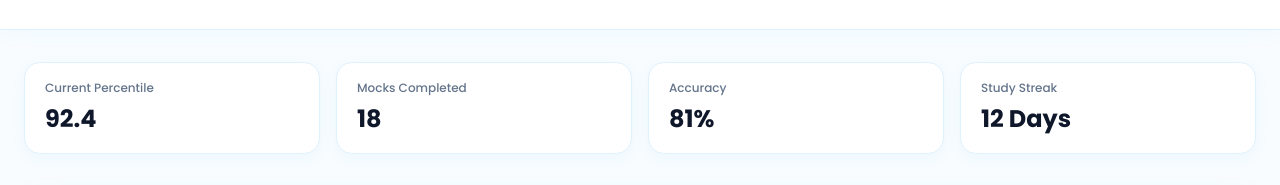
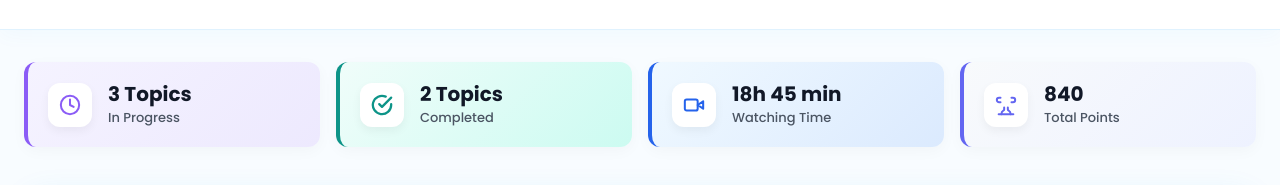
Before and after one commit to AyushmanGupta21/TechnoCAT, a Next.js app: page /intelligence in a window 1280 px wide. Shown: the part 323-508 px from the top of the page. Built offline with nearby package versions, Linux system fonts and the light colour scheme; no server answers; the database is empty.

Commit message:
Fix: Replace static snapshot cards with original dynamic dashboard metrics

```diff
--- a/src/app/intelligence/intelligence.module.css
+++ b/src/app/intelligence/intelligence.module.css
@@ -934,3 +934,69 @@
   color: #2563EB;
   font-weight: 700;
 }
+
+
+/* Original Dashboard Metric Cards */
+.metricCardsRow {
+  display: grid;
+  grid-template-columns: repeat(1, 1fr);
+  gap: 16px;
+  animation: slideUp 0.4s ease-out;
+}
+@media (min-width: 640px) {
+  .metricCardsRow {
+    grid-template-columns: repeat(2, 1fr);
+  }
+}
+@media (min-width: 1024px) {
+  .metricCardsRow {
+    grid-template-columns: repeat(4, 1fr);
+  }
+}
+
+.metricCard {
+  border-radius: 12px;
+  padding: 20px;
+  display: flex;
+  align-items: center;
+  gap: 16px;
+  box-shadow: 0 4px 15px rgba(0, 0, 0, 0.03);
+  transition: transform 0.2s ease, box-shadow 0.2s ease;
+}
+.metricCard:hover {
+  transform: translateY(-2px);
+  box-shadow: 0 6px 20px rgba(0, 0, 0, 0.05);
+}
+
+.metricIconBox {
+  width: 44px;
+  height: 44px;
+  border-radius: 12px;
+  display: flex;
+  align-items: center;
+  justify-content: center;
+  flex-shrink: 0;
+  box-shadow: 0 4px 10px rgba(0, 0, 0, 0.05);
+}
+
+.iconPurple { background: #FFFFFF; color: #8B5CF6; }
+.iconGreen { background: #FFFFFF; color: #0D9488; }
+.iconOrange { background: #FFFFFF; color: #2563EB; }
+.iconPink { background: #FFFFFF; color: #6366F1; }
+
+.metricInfo {
+  display: flex;
+  flex-direction: column;
+}
+.metricValue {
+  font-size: 20px;
+  font-weight: 700;
+  color: #111827;
+  line-height: 1.2;
+}
+.metricLabel {
+  font-size: 13px;
+  color: #4B5563;
+  margin-top: 2px;
+  font-weight: 500;
+}
--- a/src/app/intelligence/page.tsx
+++ b/src/app/intelligence/page.tsx
@@ -1,10 +1,43 @@
-import React from "react";
+"use client";
+
+import React, { useState, useEffect } from "react";
 import Link from "next/link";
 import styles from "./intelligence.module.css";
 import Image from "next/image";
 import PostLoginNavActions from "@/components/PostLoginNavActions";
 
+interface DashboardData {
+  metrics: {
+    inProgressCourses: number;
+    completedCourses: number;
+    watchingTime: string;
+    pointsEarned: number;
+  };
+}
+
 export default function IntelligenceHubPage() {
+  const [dashboardData, setDashboardData] = useState<DashboardData | null>(null);
+  const [isLoading, setIsLoading] = useState(true);
+
+  useEffect(() => {
+    const fetchDashboard = async () => {
+      try {
+        const res = await fetch("/api/dashboard");
+        if (res.ok) {
+          const text = await res.text();
+          if (text && text.trim().length > 0) {
+            setDashboardData(JSON.parse(text));
+          }
+        }
+      } catch (err) {
+        console.warn("Failed to fetch data:", err);
+      } finally {
+        setIsLoading(false);
+      }
+    };
+    fetchDashboard();
+  }, []);
+
   return (
     <div className={styles.dashboardWrapper}>
       {/* ===== HEADER SECTION (Mirrored from Dashboard) ===== */}
@@ -67,23 +100,66 @@ export default function IntelligenceHubPage() {
       <main className={styles.mainContent}>
 
         {/* STUDENT SNAPSHOT */}
+        {/* STUDENT SNAPSHOT (Original Dashboard Style) */}
         <section className={styles.snapshotSection}>
-          <div className={styles.snapshotGrid}>
-            <div className={styles.snapshotCard}>
-              <span className={styles.snapLabel}>Current Percentile</span>
-              <span className={styles.snapValue}>92.4</span>
+          <div className={styles.metricCardsRow}>
+            {/* Card 1: In Progress */}
+            <div className={styles.metricCard} style={{ background: 'linear-gradient(135deg, #f5f3ff, #ede9fe)', borderLeft: '4px solid #8b5cf6' }}>
+              <div className={`${styles.metricIconBox} ${styles.iconPurple}`}>
+                <svg width="22" height="22" viewBox="0 0 24 24" fill="none" stroke="currentColor" strokeWidth="2.2" strokeLinecap="round" strokeLinejoin="round">
+                  <circle cx="12" cy="12" r="10" />
+                  <polyline points="12 6 12 12 16 14" />
+                </svg>
+              </div>
+              <div className={styles.metricInfo}>
+                <span className={styles.metricValue}>{isLoading ? "—" : dashboardData?.metrics?.inProgressCourses || 0} Topics</span>
+                <span className={styles.metricLabel}>In Progress</span>
+              </div>
             </div>
-            <div className={styles.snapshotCard}>
-              <span className={styles.snapLabel}>Mocks Completed</span>
-              <span className={styles.snapValue}>18</span>
+
+            {/* Card 2: Completed */}
+            <div className={styles.metricCard} style={{ background: 'linear-gradient(135deg, #f0fdfa, #ccfbf1)', borderLeft: '4px solid #0D9488' }}>
+              <div className={`${styles.metricIconBox} ${styles.iconGreen}`}>
+                <svg width="22" height="22" viewBox="0 0 24 24" fill="none" stroke="currentColor" strokeWidth="2.5" strokeLinecap="round" strokeLinejoin="round">
+                  <path d="M22 11.08V12a10 10 0 1 1-5.93-9.14" />
+                  <polyline points="22 4 12 14.01 9 11.01" />
+                </svg>
+              </div>
+              <div className={styles.metricInfo}>
+                <span className={styles.metricValue}>{isLoading ? "—" : dashboardData?.metrics?.completedCourses || 0} Topics</span>
+                <span className={styles.metricLabel}>Completed</span>
+              </div>
             </div>
-            <div className={styles.snapshotCard}>
-              <span className={styles.snapLabel}>Accuracy</span>
-              <span className={styles.snapValue}>81%</span>
+
+            {/* Card 3: Watching Time */}
+            <div className={styles.metricCard} style={{ background: 'linear-gradient(135deg, #f0f9ff, #dbeafe)', borderLeft: '4px solid #2563EB' }}>
+              <div className={`${styles.metricIconBox} ${styles.iconOrange}`}>
+                <svg width="22" height="22" viewBox="0 0 24 24" fill="none" stroke="currentColor" strokeWidth="2.2" strokeLinecap="round" strokeLinejoin="round">
+                  <path d="m22 8-6 4 6 4V8Z" />
+                  <rect width="14" height="12" x="2" y="6" rx="2" />
+                </svg>
+              </div>
+              <div className={styles.metricInfo}>
+                <span className={styles.metricValue}>{isLoading ? "—" : dashboardData?.metrics?.watchingTime || "0h 0m"}</span>
+                <span className={styles.metricLabel}>Watching Time</span>
+              </div>
             </div>
-            <div className={styles.snapshotCard}>
-              <span className={styles.snapLabel}>Study Streak</span>
-              <span className={styles.snapValue}>12 Days</span>
+
+            {/* Card 4: Total Points */}
+            <div className={styles.metricCard} style={{ background: 'linear-gradient(135deg, #f8fafc, #eef2ff)', borderLeft: '4px solid #6366F1' }}>
+              <div className={`${styles.metricIconBox} ${styles.iconPink}`}>
+                <svg width="22" height="22" viewBox="0 0 24 24" fill="none" stroke="currentColor" strokeWidth="2.2" strokeLinecap="round" strokeLinejoin="round">
+                  <path d="M6 9H4.5a2.5 2.5 0 0 1 0-5H6" />
+                  <path d="M18 9h1.5a2.5 2.5 0 0 0 0-5H18" />
+                  <path d="M4 22h16" />
+                  <path d="M10 14.66V17c0 .55-.47.98-.97 1.21C7.85 18.75 7 20.24 7 22" />
+                  <path d="M14 14.66V17c0 .55.47.98.97 1.21C16.15 18.75 17 20.24 17 22" />
+                </svg>
+              </div>
+              <div className={styles.metricInfo}>
+                <span className={styles.metricValue}>{isLoading ? "—" : dashboardData?.metrics?.pointsEarned || 0}</span>
+                <span className={styles.metricLabel}>Total Points</span>
+              </div>
             </div>
           </div>
         </section>
```
